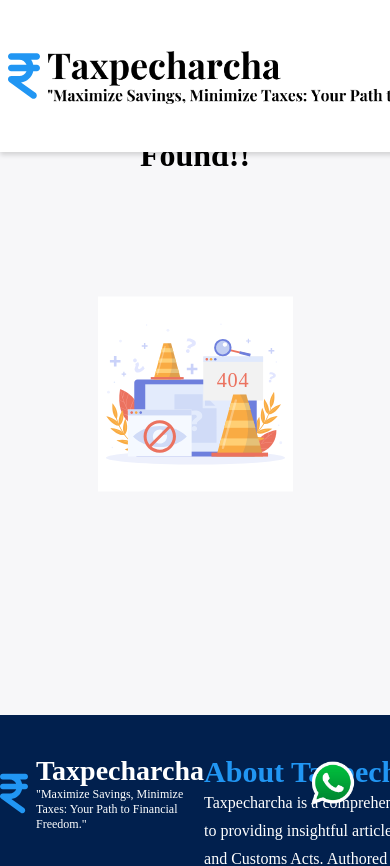
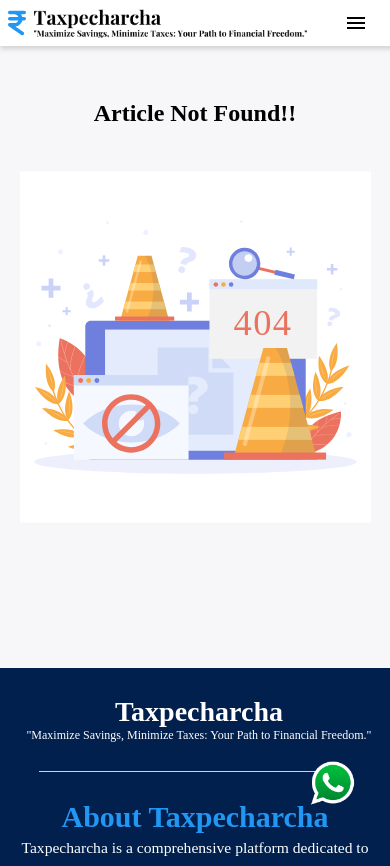
Before and after one commit to balotiyash/taxpecharcha.com, a PHP site: page /user/view/article.php in a window 390 px wide; the page is wider, and only the part inside the window is pictured. Shown: the top 866 px of that part. Run offline with PHP 8.4, Linux system fonts and the light colour scheme; data comes from the database, SQL or seed files in the repository.

Commit message:
Made Actual Article Page Responsive

```diff
--- a/user/style/articleStyle.css
+++ b/user/style/articleStyle.css
@@ -3,7 +3,7 @@
     Author: Yash Balotiya
     Description: This file contains the styling part of article page to be viewed by the user.
     Created on: 10 July 2024
-    Last Modified: 21 July 2024
+    Last Modified: 28 January 2025
 */
 
 * {
@@ -23,7 +23,8 @@ body {
 /* Main content area */
 main {
     padding-top: 100px;
-    width: 50%;
+    /* width: 50%; */
+    width: 800px;
     display: flex;
     flex-direction: column;
     margin: 0 auto;
--- /dev/null
+++ b/user/style/responsive/articleResponsive.css
@@ -0,0 +1,40 @@
+/*
+    File: user/style/responsive/allblogsResponsive.css
+    Author: Yash Balotiya
+    Description: This file contains the styling part of all blogs page responsiveness.
+    Created on: 28 January 2025
+    Last Modified: 28 January 2025
+*/
+
+@media (max-width: 1000px) {
+    main {
+        width: 90vw;
+    }
+}
+
+@media (max-width: 700px) {
+    #blogWriterDetails {
+        flex-direction: column;
+        align-items: center;
+        line-height: 30px;
+    }
+}
+
+@media (max-width: 600px) {
+    #articleTitle {
+        font-size: 24px;
+    }
+
+    article li,
+    article p {
+        font-size: 16px;
+        line-height: 24px;
+    }
+
+    article img,
+    article iframe,
+    article video,
+    article table {
+        width: 100%;
+    }
+}
--- a/user/view/article.php
+++ b/user/view/article.php
@@ -3,7 +3,7 @@
     Author: Yash Balotiya
     Description: This file contains all the HTML5 code of actual article page to be displayed and viewed by the users.
     Created on: 10 July 2024
-    Last Modified: 21 July 2024
+    Last Modified: 28 January 2025
 -->
 
 <!-- Session handling for login or dashboard button on the navbar -->
@@ -14,7 +14,7 @@
 
 <head>
     <meta charset="UTF-8">
-    <!-- <meta name="viewport" content="width=device-width, initial-scale=1.0"> -->
+    <meta name="viewport" content="width=device-width, initial-scale=1.0">
 
     <meta name="description" content="Browse all articles on Taxpecharcha, covering topics related to Income Tax, GST, and Customs." id="metaDescription">
 
@@ -29,15 +29,18 @@
     <!-- Stylesheets -->
     <!-- Styles for navbar -->
     <link rel="stylesheet" href="../../shared/style/navBarStyle.css">
+    <link rel="stylesheet" href="../../shared/style/responsive/navBarResponsive.css">
     <link rel="stylesheet" href="../../shared/style/buttonStyle1.css">
 
     <!-- Footer Style -->
     <link rel="stylesheet" href="../../shared/style/footer.css">
+    <link rel="stylesheet" href="../../shared/style/responsive/footerResponsive.css">
 
     <!-- Fonts awesome is included in navbar -->
 
     <!-- Main Style -->
     <link rel="stylesheet" href="../style/articleStyle.css">
+    <link rel="stylesheet" href="../style/responsive/articleResponsive.css">
 
     <!-- Scripts -->
     <script src="../../shared/controller/jquery-3.7.1.min.js"></script>
```
